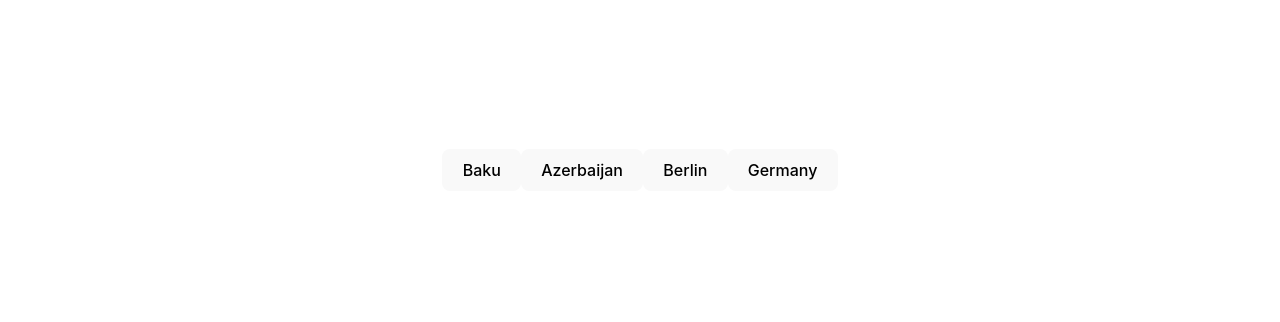
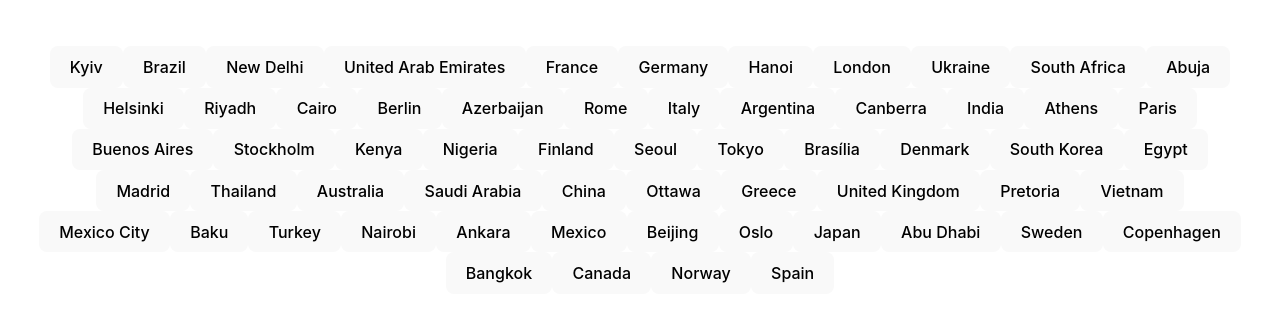
Before and after one commit to valentynf/geo-pair, a React (Vite) app: page / in a window 1280 px wide. Shown: the part 230-552 px from the top of the page. Built offline with nearby package versions, Linux system fonts and the light colour scheme.

Commit message:
added config file, other minor updates

```diff
--- /dev/null
+++ b/config.ts
@@ -0,0 +1,33 @@
+//List of countries
+export const countriesAndCapitals = {
+  Germany: 'Berlin',
+  Azerbaijan: 'Baku',
+  France: 'Paris',
+  Spain: 'Madrid',
+  Italy: 'Rome',
+  'United Kingdom': 'London',
+  Ukraine: 'Kyiv',
+  Japan: 'Tokyo',
+  Brazil: 'Brasília',
+  Canada: 'Ottawa',
+  Australia: 'Canberra',
+  India: 'New Delhi',
+  China: 'Beijing',
+  'South Korea': 'Seoul',
+  Mexico: 'Mexico City',
+  Argentina: 'Buenos Aires',
+  Turkey: 'Ankara',
+  Egypt: 'Cairo',
+  'South Africa': 'Pretoria',
+  Nigeria: 'Abuja',
+  Kenya: 'Nairobi',
+  'Saudi Arabia': 'Riyadh',
+  'United Arab Emirates': 'Abu Dhabi',
+  Thailand: 'Bangkok',
+  Vietnam: 'Hanoi',
+  Greece: 'Athens',
+  Sweden: 'Stockholm',
+  Norway: 'Oslo',
+  Denmark: 'Copenhagen',
+  Finland: 'Helsinki',
+};
--- a/src/App.tsx
+++ b/src/App.tsx
@@ -1,10 +1,9 @@
 import './App.css';
 import CountryCapitalGame from './components/GeoPairGame';
+import { countriesAndCapitals } from '../config.ts';
 
 function App() {
-  return (
-    <CountryCapitalGame data={{ Germany: 'Berlin', Azerbaijan: 'Baku' }} />
-  );
+  return <CountryCapitalGame data={countriesAndCapitals} />;
 }
 
 export default App;
--- a/src/components/GeoPairGame.tsx
+++ b/src/components/GeoPairGame.tsx
@@ -34,13 +34,17 @@ function GeoPairGame({ data }: GamePropsType) {
 
   return (
     <div id="game">
-      {gameData.map((buttonData, index) => (
-        <GeoButton
-          key={`${index}-${buttonData.geoName}`}
-          data={buttonData}
-          onClick={() => handleButtonClick(buttonData)}
-        />
-      ))}
+      {gameData.length > 0 ? (
+        gameData.map((buttonData, index) => (
+          <GeoButton
+            key={`${index}-${buttonData.geoName}`}
+            data={buttonData}
+            onClick={() => handleButtonClick(buttonData)}
+          />
+        ))
+      ) : (
+        <p>Congratulations</p>
+      )}
     </div>
   );
 }
```
Also changed, not shown: src/types/appTypes.ts (+4 -5 lines).
